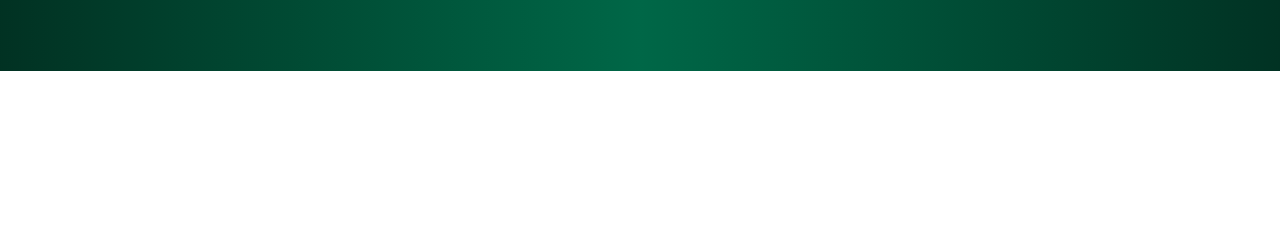
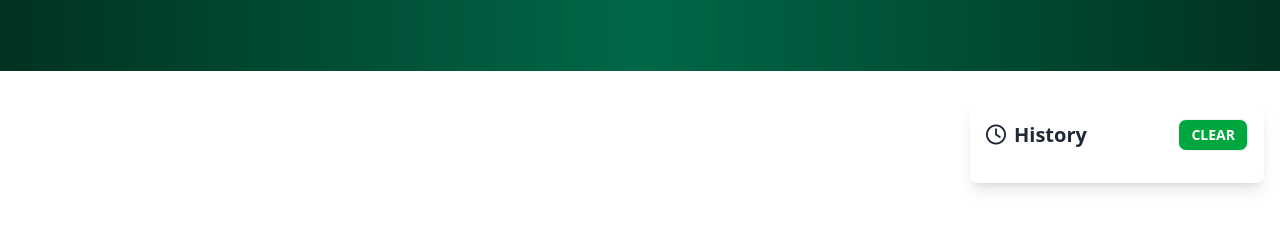
Before and after one commit to sazzadm371701/Emergency-Hotline, a plain HTML site: page index.html in a window 1280 px wide. Shown: the part 329-558 px from the top of the page. Drawn offline with nearby package versions, Linux system fonts and the light colour scheme.

Commit message:
main section are added there are will be shown the cards in dynamically

```diff
--- a/index.html
+++ b/index.html
@@ -64,6 +64,24 @@
           </div>
         </div>
 
+        <!-- History Section -->
+        <div class="lg:col-span-3">
+          <div class="bg-white p-4 rounded-lg shadow-lg">
+            <div class="flex justify-between items-center mb-4">
+              <h2 class="text-xl font-bold flex items-center gap-2">
+                <i class="fa-regular fa-clock"></i>
+                History
+              </h2>
+              <button id="clear-history" class="btn btn-sm btn-bg text-white">
+                Clear
+              </button>
+            </div>
+            <div id="history-container" class="space-y-2">
+              <!-- Dynamic history -->
+            </div>
+          </div>
+        </div>
+      </div>
     </main>
 
     <script
```
